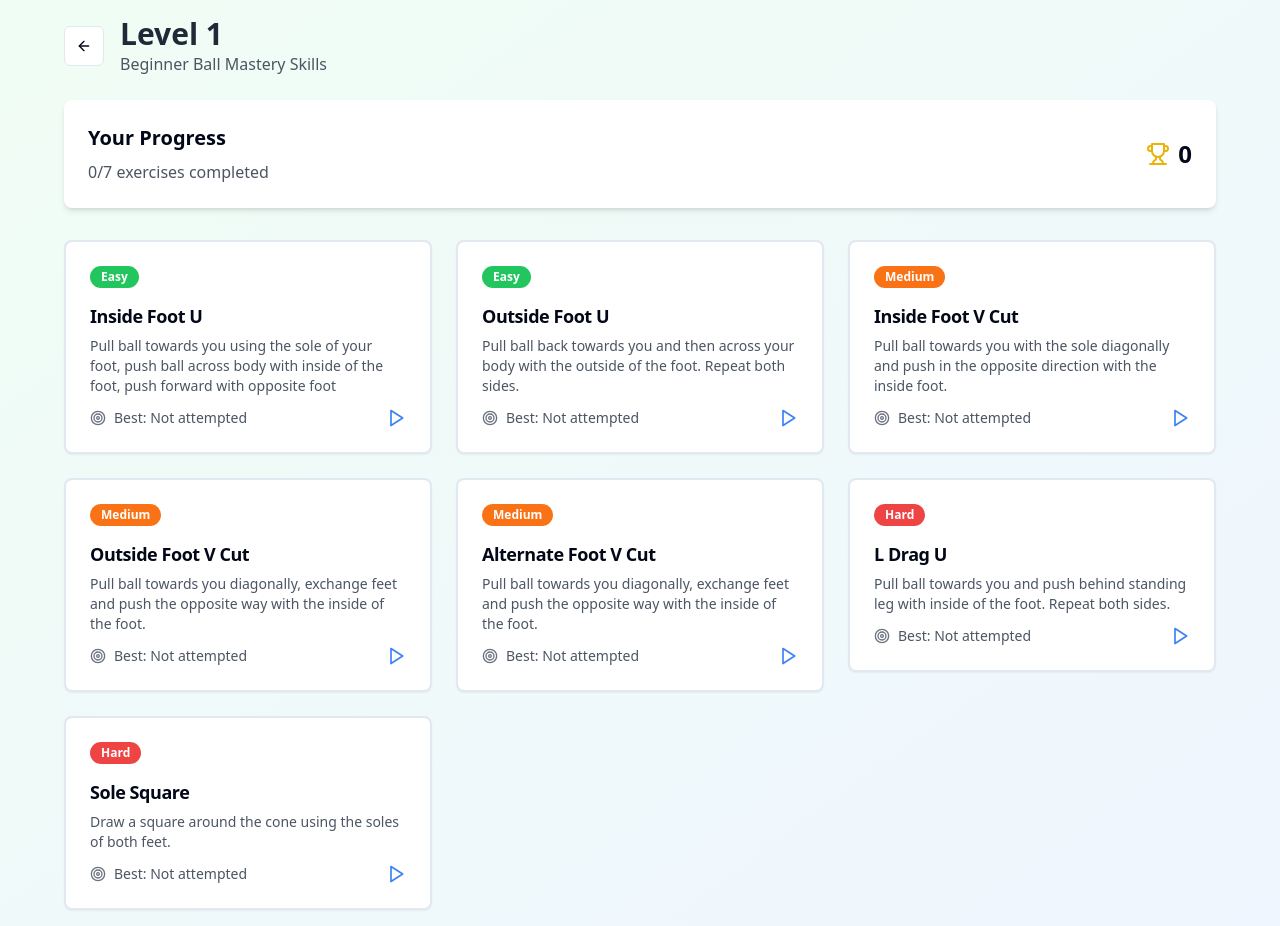
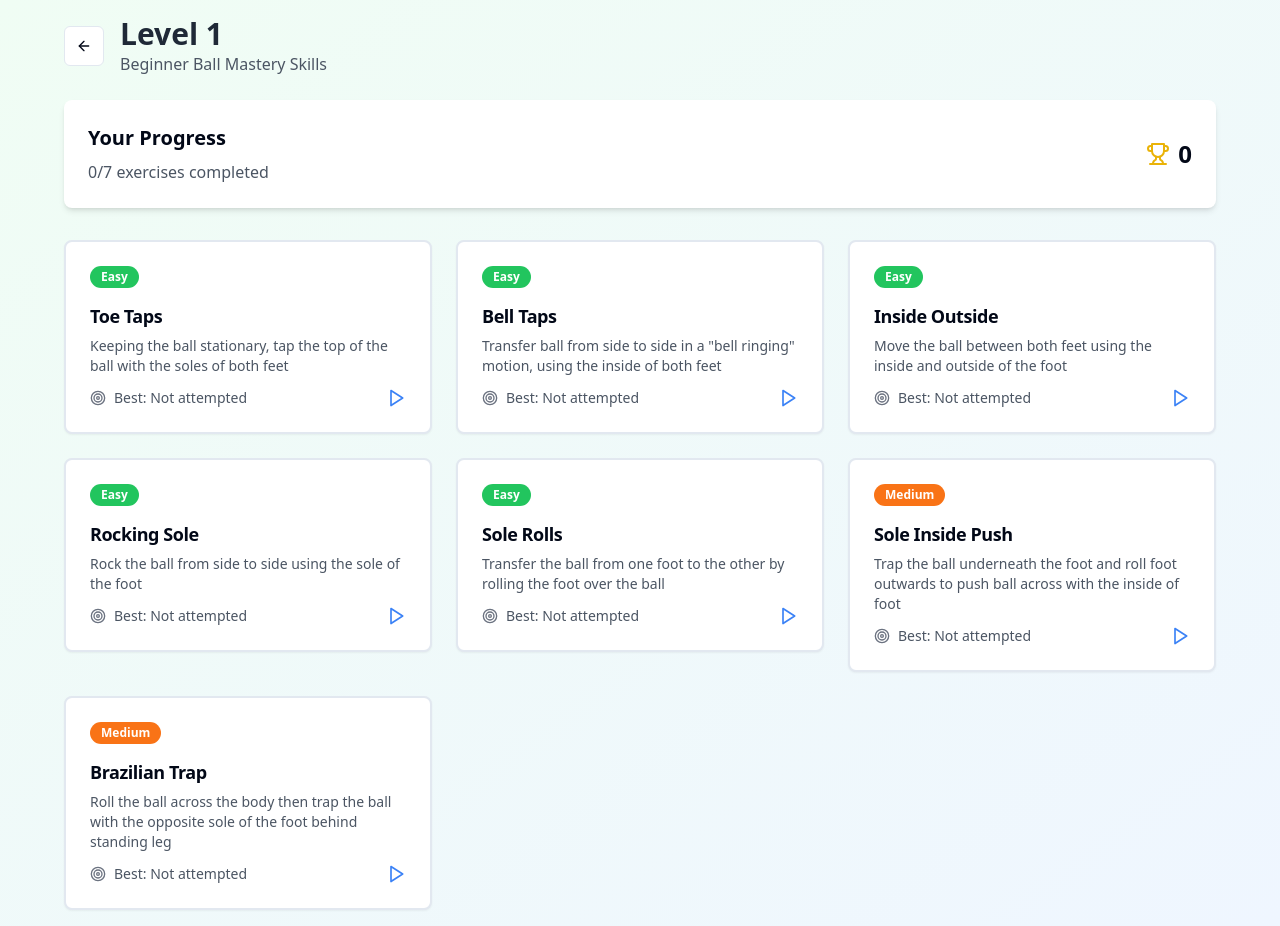
Before and after one commit to debo21672-afk/football-drills, a React (Vite) app: page /level/1 in a window 1280 px wide. Built offline with nearby package versions, Linux system fonts and the light colour scheme.

Commit message:
Update Level 1 exercises
Update exercise descriptions and video IDs for Level 1 based on the provided screenshot.

```diff
--- a/src/pages/Exercise.tsx
+++ b/src/pages/Exercise.tsx
@@ -1,3 +1,4 @@
+
 import { useState, useEffect } from 'react';
 import { useParams } from 'react-router-dom';
 import { TimerComponent } from '@/components/TimerComponent';
@@ -99,13 +100,13 @@ const Exercise = () => {
     if (!exerciseId) return null;
 
     const exercises = {
-      '1-1': { name: 'Toe Taps', description: 'Quick toe touches on top of the ball' },
-      '1-2': { name: 'Inside Touch', description: 'Touch ball with inside of both feet alternately' },
-      '1-3': { name: 'Outside Touch', description: 'Touch ball with outside of both feet' },
-      '1-4': { name: 'Sole Rolls', description: 'Roll ball forward and backward with sole' },
-      '1-5': { name: 'Pull Back', description: 'Pull ball back with sole and push forward' },
-      '1-6': { name: 'L-Shape', description: 'Inside touch followed by forward push' },
-      '1-7': { name: 'Foundation', description: 'Combination of basic touches' },
+      '1-1': { name: 'Toe Taps', description: 'Keeping the ball stationary, tap the top of the ball with the soles of both feet' },
+      '1-2': { name: 'Bell Taps', description: 'Transfer ball from side to side in a "bell ringing" motion, using the inside of both feet' },
+      '1-3': { name: 'Inside Outside', description: 'Move the ball between both feet using the inside and outside of the foot' },
+      '1-4': { name: 'Rocking Sole', description: 'Rock the ball from side to side using the sole of the foot' },
+      '1-5': { name: 'Sole Rolls', description: 'Transfer the ball from one foot to the other by rolling the foot over the ball' },
+      '1-6': { name: 'Sole Inside Push', description: 'Trap the ball underneath the foot and roll foot outwards to push ball across with the inside of foot' },
+      '1-7': { name: 'Brazilian Trap', description: 'Roll the ball across the body then trap the ball with the opposite sole of the foot behind standing leg' },
       '8-1': { name: 'Inside Out', description: 'Move the ball from inside to outside of the foot to improve lateral quickness and ball control.' },
       '8-2': { name: 'Roll Inside', description: 'Roll the ball with the sole and tap inside to train foot dexterity and close control.' },
       '8-3': { name: 'Sole Outside (V)', description: 'Use the sole to roll the ball back and then push outside in a V shape for change of direction.' },
--- a/src/pages/Level.tsx
+++ b/src/pages/Level.tsx
@@ -1,3 +1,4 @@
+
 import { useState, useEffect } from 'react';
 import { useParams, Link } from 'react-router-dom';
 import { Card, CardContent, CardHeader, CardTitle } from "@/components/ui/card";
@@ -68,51 +69,51 @@ const level2Exercises: Exercise[] = [
 const maestroExercises: Exercise[] = [
   {
     id: "1-1",
-    name: "Inside Foot U",
-    description: "Pull ball towards you using the sole of your foot, push ball across body with inside of the foot, push forward with opposite foot",
+    name: "Toe Taps",
+    description: "Keeping the ball stationary, tap the top of the ball with the soles of both feet",
     difficulty: "Easy",
     videoId: "placeholder-1-1"
   },
   {
     id: "1-2",
-    name: "Outside Foot U",
-    description: "Pull ball back towards you and then across your body with the outside of the foot. Repeat both sides.",
+    name: "Bell Taps",
+    description: "Transfer ball from side to side in a \"bell ringing\" motion, using the inside of both feet",
     difficulty: "Easy",
     videoId: "placeholder-1-2"
   },
   {
     id: "1-3",
-    name: "Inside Foot V Cut",
-    description: "Pull ball towards you with the sole diagonally and push in the opposite direction with the inside foot.",
-    difficulty: "Medium",
+    name: "Inside Outside",
+    description: "Move the ball between both feet using the inside and outside of the foot",
+    difficulty: "Easy",
     videoId: "placeholder-1-3"
   },
   {
     id: "1-4",
-    name: "Outside Foot V Cut",
-    description: "Pull ball towards you diagonally, exchange feet and push the opposite way with the inside of the foot.",
-    difficulty: "Medium",
+    name: "Rocking Sole",
+    description: "Rock the ball from side to side using the sole of the foot",
+    difficulty: "Easy",
     videoId: "placeholder-1-4"
   },
   {
     id: "1-5",
-    name: "Alternate Foot V Cut",
-    description: "Pull ball towards you diagonally, exchange feet and push the opposite way with the inside of the foot.",
-    difficulty: "Medium",
+    name: "Sole Rolls",
+    description: "Transfer the ball from one foot to the other by rolling the foot over the ball",
+    difficulty: "Easy",
     videoId: "placeholder-1-5"
   },
   {
     id: "1-6",
-    name: "L Drag U",
-    description: "Pull ball towards you and push behind standing leg with inside of the foot. Repeat both sides.",
-    difficulty: "Hard",
+    name: "Sole Inside Push",
+    description: "Trap the ball underneath the foot and roll foot outwards to push ball across with the inside of foot",
+    difficulty: "Medium",
     videoId: "placeholder-1-6"
   },
   {
     id: "1-7",
-    name: "Sole Square",
-    description: "Draw a square around the cone using the soles of both feet.",
-    difficulty: "Hard",
+    name: "Brazilian Trap",
+    description: "Roll the ball across the body then trap the ball with the opposite sole of the foot behind standing leg",
+    difficulty: "Medium",
     videoId: "placeholder-1-7"
   },
 ];
```
